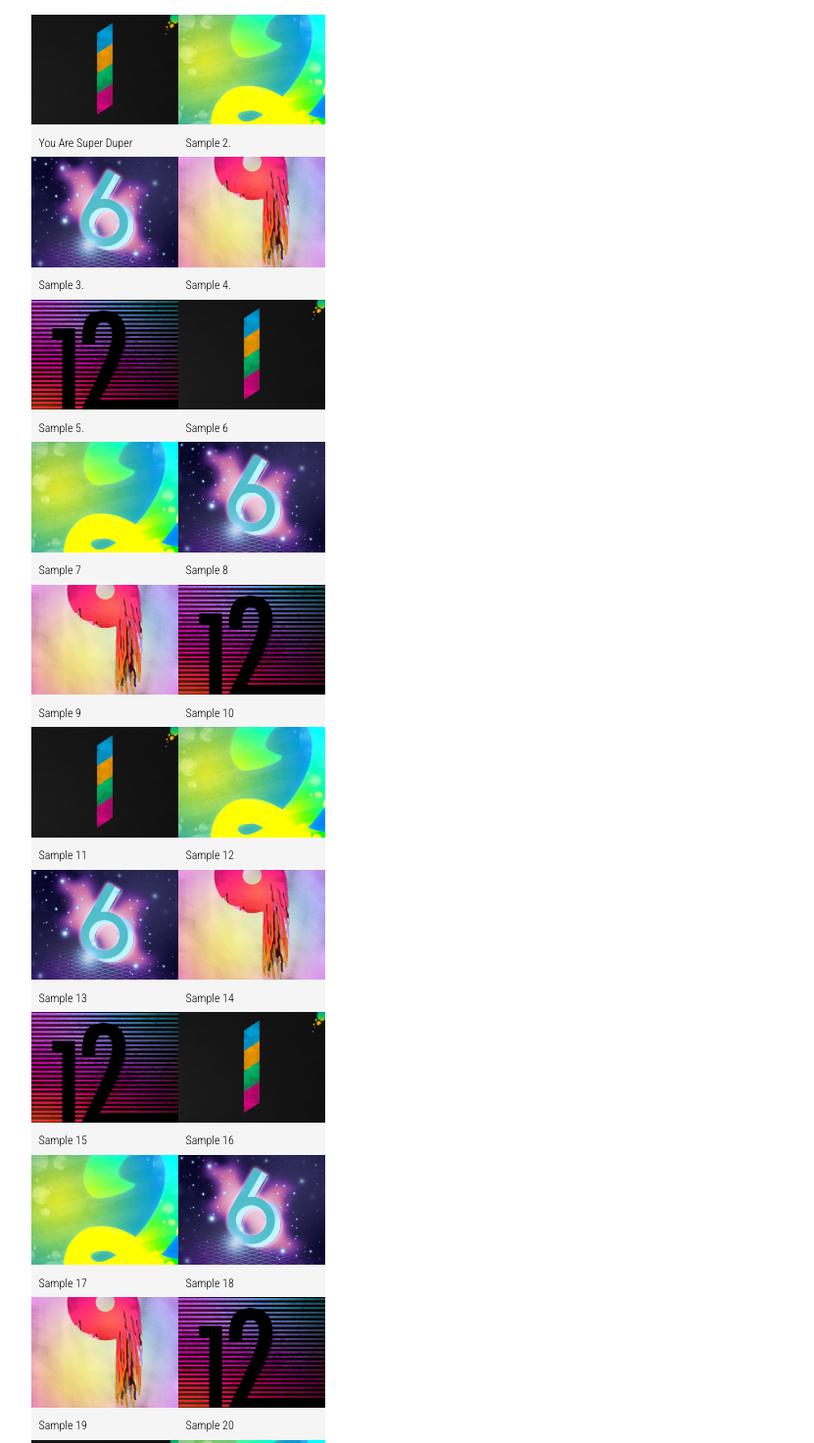
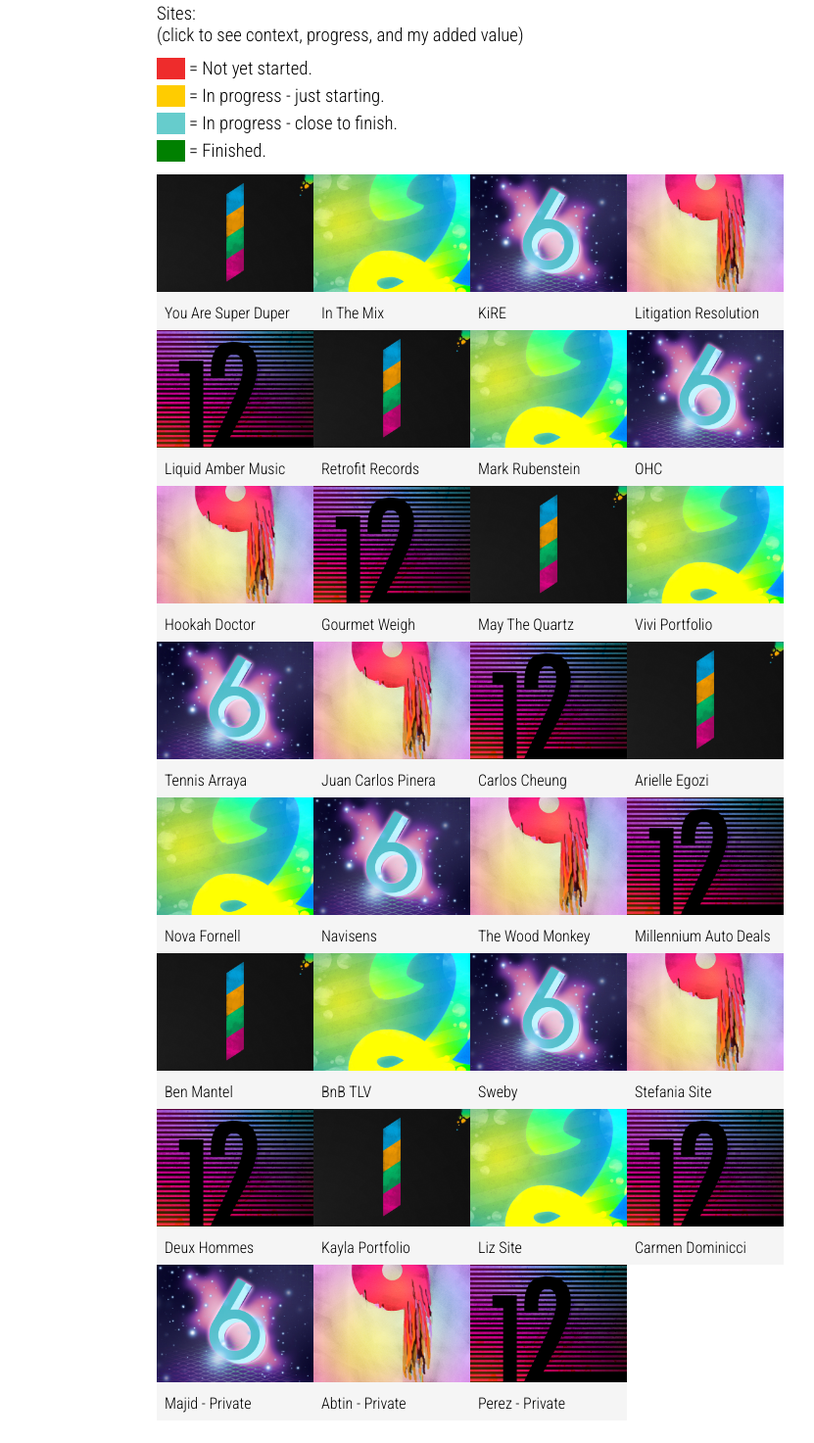
Before and after one commit to ysolorzano/Second-Website, a plain HTML site: page proj.html in a window 1280 px wide. Shown: the part 639-2112 px from the top of the page at 98% size, without its empty margins (160-991 px from the left). After the commit the page ends 2089 px from the top, so only its background shows below. Drawn offline with Linux system fonts and the light colour scheme.

Commit message:
Projects addition.
Added more info and UX for projects.

```diff
--- a/css/main.css
+++ b/css/main.css
@@ -3,7 +3,7 @@ Global CSS
 **************************/
 body {
   font-family: 'Roboto Condensed', sans-serif;
-  margin: 5% 15%;
+  margin: 5% 5%;
   max-width: 300px;
 }
 
@@ -84,6 +84,7 @@ index.html CSS
 
 .contact-info a:hover {
   font-weight: 600;
+  background-color: #f7ff00;
 }
 
 
@@ -185,3 +186,29 @@ proj.html CSS
 .projects img {
   width: 100%;
 }
+
+
+.key {
+  line-height: .5;
+}
+
+
+.red {
+  background-color: #EE2C2C;
+  color: #EE2C2C;
+}
+
+.blue {
+  background-color: #66CCCC;
+  color: #66CCCC;
+}
+
+.yellow {
+  background-color: #FC0;
+  color: #FC0;
+}
+
+.green {
+  background-color: green;
+  color: green;
+}
--- a/css/responsive.css
+++ b/css/responsive.css
@@ -0,0 +1,143 @@
+@media screen and (min-width: 500px) {
+
+/**************************
+Global CSS
+**************************/
+body {
+  max-width: 100%;
+  margin: 10% 25%;
+}
+
+h1 {
+  font-size: 17em;
+  width: 70%;
+  margin: 0;
+  float: left;
+}
+
+h2 {
+  font-size: 4em;
+  width: 70%;
+  margin: 5% 0 5% 0;
+  float: left;
+}
+
+h3 {
+  clear: both;
+  font-weight: 200;
+}
+
+
+/**************************
+<nav> CSS
+**************************/
+nav {
+  width: 20%;
+  float: right;
+  margin: 15% 0;
+  text-transform: uppercase;
+}
+
+
+
+/**************************
+index.html CSS
+**************************/
+.contact-info {
+  width: 70%;
+  margin: 0;
+}
+
+.contact-info li {
+  margin: 0 7%;
+}
+
+
+
+/**************************
+dev.html CSS
+**************************/
+.sw-info {
+  clear: both;
+  margin: 0;
+}
+
+.sw-info li {
+  margin: 0 4.5%;
+  clear: both;
+}
+
+.sw-icon {
+  max-width: 65px;
+}
+
+
+
+/**************************
+proj.html CSS
+**************************/
+.projects {
+  width: 100%;
+}
+
+.projects li {
+  float: left;
+  width: 25%;
+}
+
+
+.projects li a p {
+  margin: 0;
+  padding: 5%;
+  font-size: 1em;
+  color: #000;
+}
+
+.projects img {
+  width: 100%;
+}
+
+
+.projects .redlabel:hover {
+  background-color: #EE2C2C;
+}
+
+.projects .yellowlabel:hover {
+  background-color: #FC0;
+}
+
+.projects .greenlabel:hover {
+  background-color: green;
+}
+
+.projects .bluelabel:hover {
+  background-color: #66CCCC;
+}
+
+
+.projects .redlabel p,
+.projects .yellowlabel p,
+.projects .greenlabel p,
+.projects .bluelabel p {
+  background-color: none;
+}
+
+}
+
+@media screen and (max-width: 400px) {
+  .projects .redlabel p {
+    background-color: #EE2C2C;
+  }
+
+  .projects .yellowlabel p {
+    background-color: #FC0;
+  }
+
+  .projects .greenlabel p {
+    background-color: green;
+  }
+
+  .projects .bluelabel p {
+    background-color: #66CCCC;
+  }
+}
--- a/proj.html
+++ b/proj.html
@@ -19,197 +19,203 @@
           <li><a href="eng.html">Engineer</a></li>
           <li><a href="proj.html" class="selected">Projects</a></li>
           <li><a href="http://startingsolo.tumblr.com">Blog</a></li>
+          <li><a href="index.html">./</a></li>
         </ul>
       </nav>
     </header>
     <div class="wrapper">
       <h3>Sites: <br>(click to see context, progress, and my added value)</h3>
-
+      <div class="key">
+        <h3><span class="red">____</span> = Not yet started.</h3>
+        <h3><span class="yellow">____</span> = In progress - just starting.</h3>
+        <h3><span class="blue">____</span> = In progress - close to finish.</h3>
+        <h3><span class="green">____</span> = Finished.</h3>
+      </div>
       <ul class="projects">
-        <li>
+        <li class="redlabel">
           <a href="superduper.html">
             <img src="img/numbers-01.jpg" alt="">
             <p>You Are Super Duper</p>
           </a>
         </li>
-        <li>
+        <li class="yellowlabel">
           <a href="img/numbers-02.jpg">
             <img src="img/numbers-02.jpg" alt="">
-            <p>Sample 2.</p>
+            <p>In The Mix</p>
           </a>
         </li>
-        <li>
+        <li class="bluelabel">
           <a href="img/numbers-06.jpg">
             <img src="img/numbers-06.jpg" alt="">
-            <p>Sample 3.</p>
+            <p>KiRE</p>
           </a>
         </li>
-        <li>
+        <li class="bluelabel">
           <a href="img/numbers-09.jpg">
             <img src="img/numbers-09.jpg" alt="">
-            <p>Sample 4.</p>
+            <p>Litigation Resolution</p>
           </a>
         </li>
-        <li>
+        <li class="redlabel">
           <a href="img/numbers-12.jpg">
             <img src="img/numbers-12.jpg" alt="">
-            <p>Sample 5.</p>
+            <p>Liquid Amber Music</p>
           </a>
         </li>
-        <li>
+        <li class="bluelabel">
           <a href="img/numbers-01.jpg">
             <img src="img/numbers-01.jpg" alt="">
-            <p>Sample 6</p>
+            <p>Retrofit Records</p>
           </a>
         </li>
-        <li>
+        <li class="redlabel">
           <a href="img/numbers-02.jpg">
             <img src="img/numbers-02.jpg" alt="">
-            <p>Sample 7</p>
+            <p>Mark Rubenstein</p>
           </a>
         </li>
-        <li>
+        <li class="redlabel">
           <a href="img/numbers-06.jpg">
             <img src="img/numbers-06.jpg" alt="">
-            <p>Sample 8</p>
+            <p>OHC</p>
           </a>
         </li>
-        <li>
+        <li class="redlabel">
           <a href="img/numbers-09.jpg">
             <img src="img/numbers-09.jpg" alt="">
-            <p>Sample 9</p>
+            <p>Hookah Doctor</p>
           </a>
         </li>
-        <li>
+        <li class="redlabel">
           <a href="img/numbers-12.jpg">
             <img src="img/numbers-12.jpg" alt="">
-            <p>Sample 10</p>
+            <p>Gourmet Weigh</p>
           </a>
         </li>
-        <li>
+        <li class="redlabel">
           <a href="img/numbers-01.jpg">
             <img src="img/numbers-01.jpg" alt="">
-            <p>Sample 11</p>
+            <p>May The Quartz</p>
           </a>
         </li>
-        <li>
+        <li class="redlabel">
           <a href="img/numbers-02.jpg">
             <img src="img/numbers-02.jpg" alt="">
-            <p>Sample 12</p>
+            <p>Vivi Portfolio</p>
           </a>
         </li>
-        <li>
+        <li class="redlabel">
           <a href="img/numbers-06.jpg">
             <img src="img/numbers-06.jpg" alt="">
-            <p>Sample 13</p>
+            <p>Tennis Arraya</p>
           </a>
         </li>
-        <li>
+        <li class="bluelabel">
           <a href="img/numbers-09.jpg">
             <img src="img/numbers-09.jpg" alt="">
-            <p>Sample 14</p>
+            <p>Juan Carlos Pinera</p>
           </a>
         </li>
-        <li>
+        <li class="redlabel">
           <a href="img/numbers-12.jpg">
             <img src="img/numbers-12.jpg" alt="">
-            <p>Sample 15</p>
+            <p>Carlos Cheung</p>
           </a>
         </li>
-        <li>
+        <li class="redlabel">
           <a href="img/numbers-01.jpg">
             <img src="img/numbers-01.jpg" alt="">
-            <p>Sample 16</p>
+            <p>Arielle Egozi</p>
           </a>
         </li>
-        <li>
+        <li class="redlabel">
           <a href="img/numbers-02.jpg">
             <img src="img/numbers-02.jpg" alt="">
-            <p>Sample 17</p>
+            <p>Nova Fornell</p>
           </a>
         </li>
-        <li>
+        <li class="redlabel">
           <a href="img/numbers-06.jpg">
             <img src="img/numbers-06.jpg" alt="">
-            <p>Sample 18</p>
+            <p>Navisens</p>
           </a>
         </li>
-        <li>
+        <li class="redlabel">
           <a href="img/numbers-09.jpg">
             <img src="img/numbers-09.jpg" alt="">
-            <p>Sample 19</p>
+            <p>The Wood Monkey</p>
           </a>
         </li>
-        <li>
+        <li class="redlabel">
           <a href="img/numbers-12.jpg">
             <img src="img/numbers-12.jpg" alt="">
-            <p>Sample 20</p>
+            <p>Millennium Auto Deals</p>
           </a>
         </li>
-        <li>
+        <li class="redlabel">
           <a href="img/numbers-01.jpg">
             <img src="img/numbers-01.jpg" alt="">
-            <p>Sample 21</p>
+            <p>Ben Mantel</p>
           </a>
         </li>
-        <li>
+        <li class="redlabel">
           <a href="img/numbers-02.jpg">
             <img src="img/numbers-02.jpg" alt="">
-            <p>Sample 22</p>
+            <p>BnB TLV</p>
           </a>
         </li>
-        <li>
+        <li class="redlabel">
           <a href="img/numbers-06.jpg">
             <img src="img/numbers-06.jpg" alt="">
-            <p>Sample 23</p>
+            <p>Sweby</p>
           </a>
         </li>
-        <li>
+        <li class="redlabel">
           <a href="img/numbers-09.jpg">
             <img src="img/numbers-09.jpg" alt="">
-            <p>Sample 24</p>
+            <p>Stefania Site</p>
           </a>
         </li>
-        <li>
+        <li class="redlabel">
           <a href="img/numbers-12.jpg">
             <img src="img/numbers-12.jpg" alt="">
-            <p>Sample 25</p>
+            <p>Deux Hommes</p>
           </a>
         </li>
-        <li>
+        <li class="redlabel">
           <a href="img/numbers-01.jpg">
             <img src="img/numbers-01.jpg" alt="">
-            <p>Sample 26</p>
+            <p>Kayla Portfolio</p>
           </a>
         </li>
-        <li>
+        <li class="redlabel">
           <a href="img/numbers-02.jpg">
             <img src="img/numbers-02.jpg" alt="">
-            <p>Sample 27</p>
+            <p>Liz Site</p>
           </a>
         </li>
-        <li>
+        <li class="yellowlabel">
+          <a href="img/numbers-12.jpg">
+            <img src="img/numbers-12.jpg" alt="">
+            <p>Carmen Dominicci</p>
+          </a>
+        </li>
+        <li class="yellowlabel">
           <a href="img/numbers-06.jpg">
             <img src="img/numbers-06.jpg" alt="">
-            <p>Sample 28</p>
+            <p>Majid - Private</p>
           </a>
         </li>
-        <li>
+        <li class="bluelabel">
           <a href="img/numbers-09.jpg">
             <img src="img/numbers-09.jpg" alt="">
-            <p>Sample 29</p>
+            <p>Abtin - Private</p>
           </a>
         </li>
-        <li>
+        <li class="redlabel">
           <a href="img/numbers-12.jpg">
             <img src="img/numbers-12.jpg" alt="">
-            <p>Sample 30</p>
-          </a>
-        </li>
-        <li>
-          <a href="img/numbers-12.jpg">
-            <img src="img/numbers-12.jpg" alt="">
-            <p>Sample 31</p>
+            <p>Perez - Private</p>
           </a>
         </li>
       </ul>
```
Also changed, not shown: dev.html (+1 -0 lines), eng.html (+4 -2 lines).
